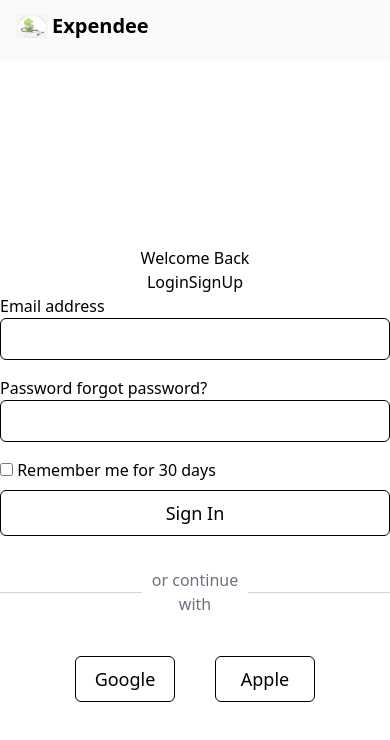
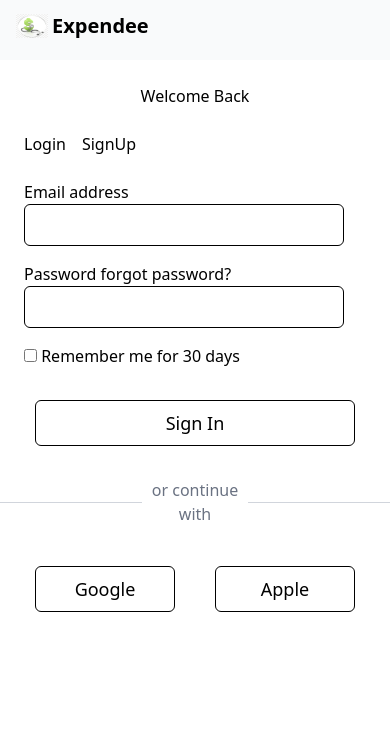
Before and after one commit to Carlglain/Expendee, a React (Vite) app: page /registration in a window 390 px wide. Shown: the top 740 px of the page. Built offline with nearby package versions, Linux system fonts and the light colour scheme; some icons are missing.

Commit message:
to complete ui auth pages

```diff
--- a/src/Pages/authentication/login/Login.jsx
+++ b/src/Pages/authentication/login/Login.jsx
@@ -7,7 +7,7 @@
   return (
     <div>
 
-    <div className='flex h-screen justify-center items-center space-x-4 text-black bg-black-600'>
+    <div className='flex h-screen justify-center lg:items-center space-x-4 text-black bg-black-600'>
         <div className='hidden lg:block bg-black px-20 py-1 w-1/2 h-full text-lg text-white'>
         <h1 className='font-bold text-[2.5rem] my-6'>Track Your Expenses Smarter</h1>
         <>Connect multiple mobile money platforms, analyze spending patterns, and get personalized insights to make better financial decisions.
@@ -38,21 +38,24 @@
 
 
         </div>
-        <div className='lg:w-1/2 lg:ml-30 lg:mr-4 text-center block'>
-        <div className='text-center'>{regSelected?"Create Your Account today with us":"Welcome Back" }</div>
-            <button onClick = {()=>{
-
+        <div className='lg:w-1/2 lg:ml-30 lg:mr-4 text-center'>
+        <div className='text-center my-6'>{regSelected?"Create Your Account today with us":"Welcome Back" }</div>
+            <div className='text-left ml-6 '>
+            <button className='mr-4' onClick = {()=>{setRegSelected =>(regSelected =false)
+            //console.log("clicked")
             }}>Login</button>
-            <button onClick={()=>{
+            <button onClick={()=>{setRegSelected =>(regSelected =true)
+            //console.log("clicked")
 
             }}>SignUp</button>
-            <br />
+            </div>
+
            {/* Login */}
-            <div className='text-left '>
+            <div className='text-left p-6 '>
             <label htmlFor="l1">Email address</label> <br />
-            <input className='border rounded-md w-screen mb-4 p-2 lg:w-md' id='l1' type="email" /> <br />
+            <input className='border  rounded-md w-80 mb-4 p-2 lg:w-md' id='l1' type="email" /> <br />
             <label htmlFor="l2">Password</label>  <Link>forgot password?</Link><br />
-            <input className='border rounded-md w-screen mb-4 p-2 lg:w-md' id='l2' type="password" /> <br />
+            <input className='border rounded-md w-80 mb-4 p-2 lg:w-md' id='l2' type="password" /> <br />
             <input id='l3' type="checkbox" /> <label htmlFor='l3'> Remember me for 30 days</label>
             </div>
             {/* registration */}
@@ -65,8 +68,8 @@
                 <span className="px-2 text-gray-500">or continue with</span>
                 <div className="border-t border-gray-300 w-1/2"></div>
             </div>
-            <button className='border border-black px-1 text-lg w-25 lg:w-50 rounded-md my-4 text-center p-2 mr-10 '>Google</button>
-            <button className='border border-black px-1 text-lg w-25 lg:w-50 rounded-md my-1 text-center p-2'>Apple</button>
+            <button className='border border-black px-1 text-lg w-35 lg:w-50 rounded-md my-4 text-center p-2 mr-10 '>Google</button>
+            <button className='border border-black px-1 text-lg w-35 lg:w-50 rounded-md my-1 text-center p-2'>Apple</button>
         </div>
     </div>
     </div>
--- a/src/index.css
+++ b/src/index.css
@@ -13,6 +13,6 @@
  }
  @layer component{
     .btn1-styles{
-        @apply border border-black px-1 text-lg lg:w-md w-screen rounded-md my-2 text-center p-2;
+        @apply border border-black px-1 text-lg lg:w-md w-80 rounded-md my-2 text-center p-2;
     }
  }
```
